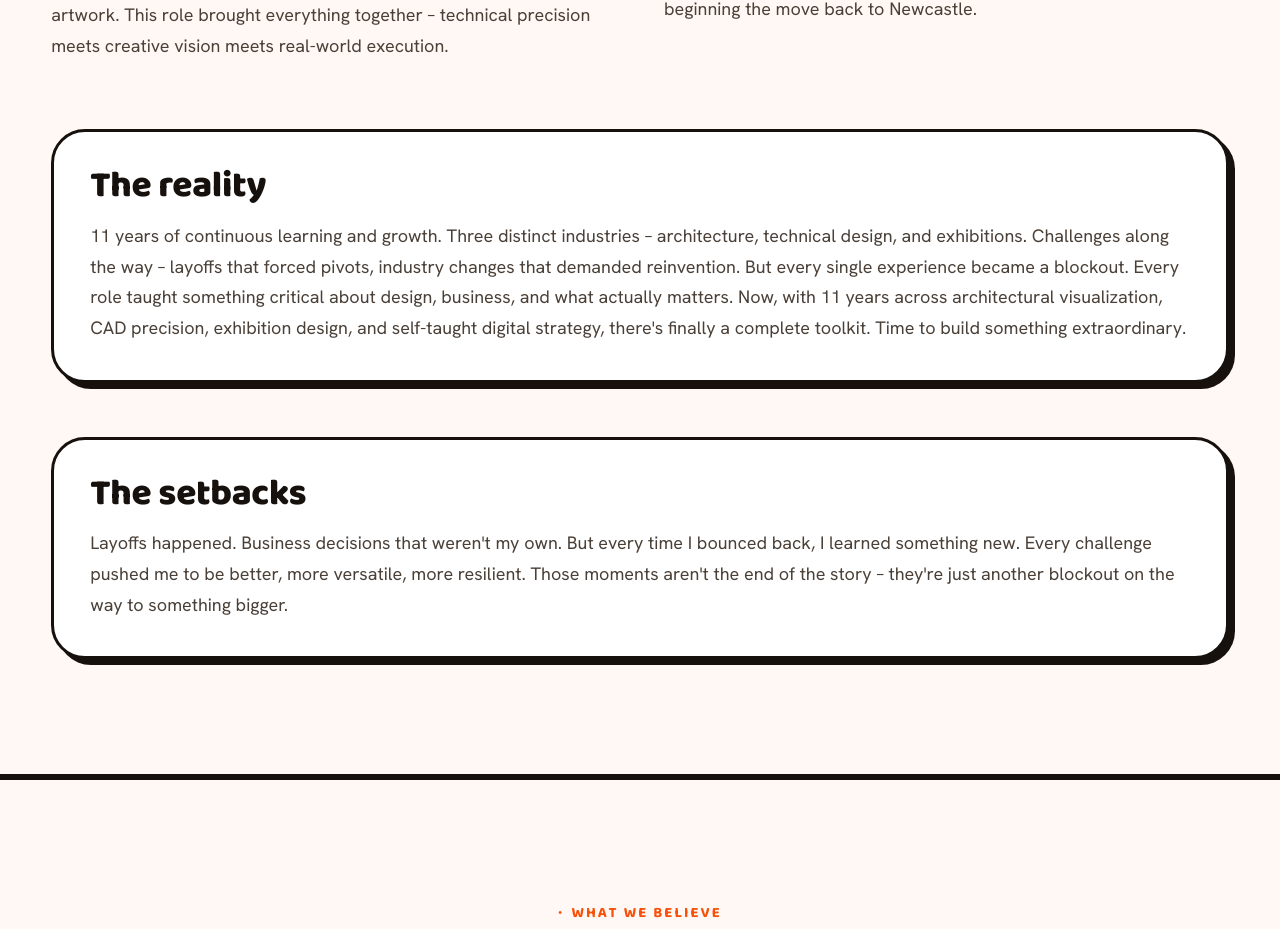
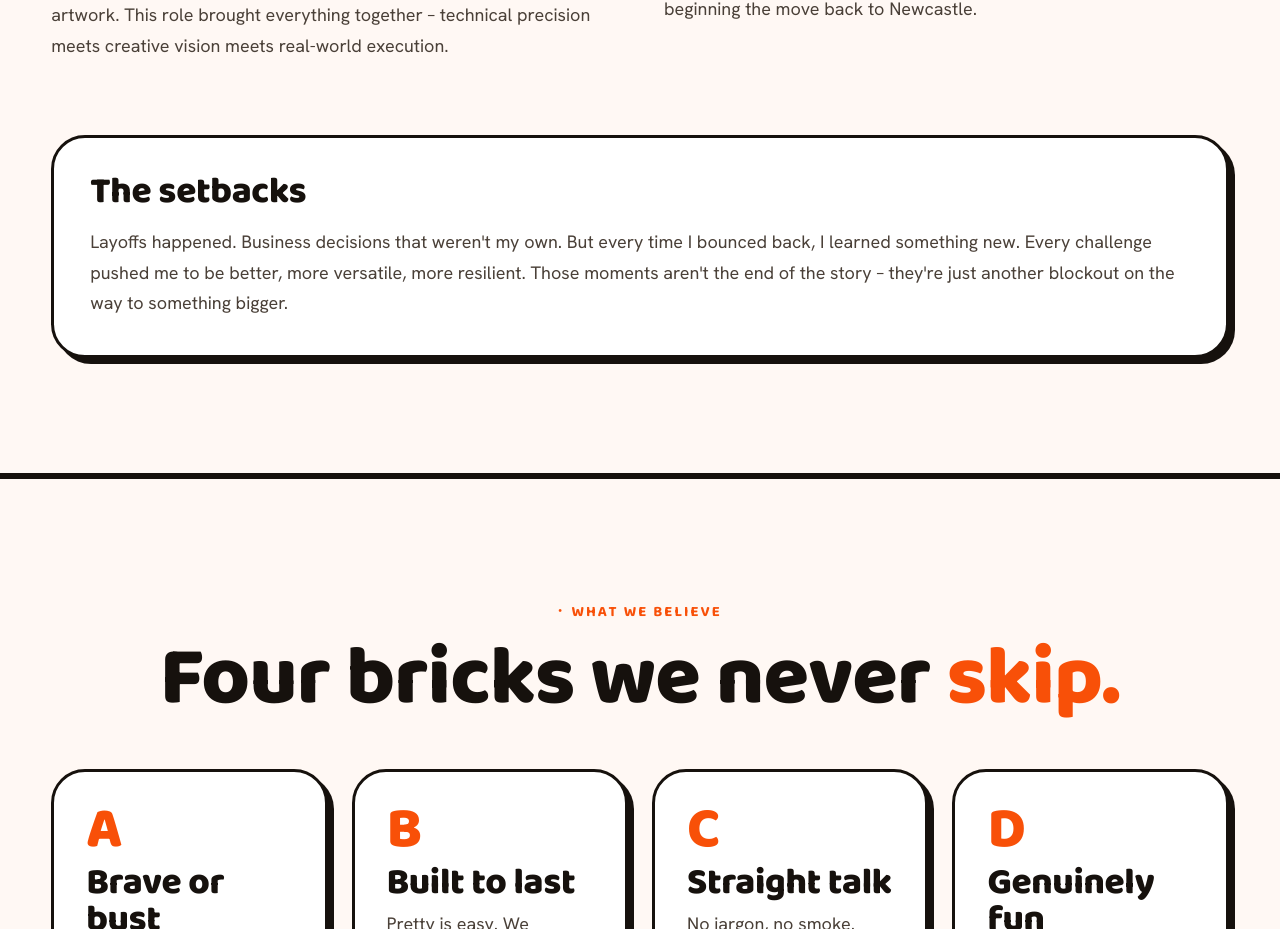
Before and after one commit to cormstonbusiness-eng/blockout-digital, a Next.js app: page /about in a window 1280 px wide. Shown: the part 1596-2525 px from the top of the page. Built offline with nearby package versions, Linux system fonts and the light colour scheme.

Commit message:
Remove 'The reality' box from about page

```diff
--- a/app/about/page.tsx
+++ b/app/about/page.tsx
@@ -72,12 +72,6 @@ export default function About() {
             </div>
           </div>
 
-          <div style={{ marginTop: "48px", padding: "36px", background: "#fff", border: "3px solid var(--ink)", borderRadius: "var(--r-lg)", boxShadow: "var(--shadow-pop)" }} className="reveal" data-d="1">
-            <h3 className="h-md" style={{ margin: "0 0 16px" }}>The reality</h3>
-            <p style={{ margin: 0, color: "var(--ink-soft)", lineHeight: "1.7" }}>
-              11 years of continuous learning and growth. Three distinct industries – architecture, technical design, and exhibitions. Challenges along the way – layoffs that forced pivots, industry changes that demanded reinvention. But every single experience became a blockout. Every role taught something critical about design, business, and what actually matters. Now, with 11 years across architectural visualization, CAD precision, exhibition design, and self-taught digital strategy, there's finally a complete toolkit. Time to build something extraordinary.
-            </p>
-          </div>
 
           <div style={{ marginTop: "54px", padding: "36px", background: "#fff", border: "3px solid var(--ink)", borderRadius: "var(--r-lg)", boxShadow: "var(--shadow-pop)" }} className="reveal" data-d="1">
             <h3 className="h-md" style={{ margin: "0 0 16px" }}>The setbacks</h3>
```
